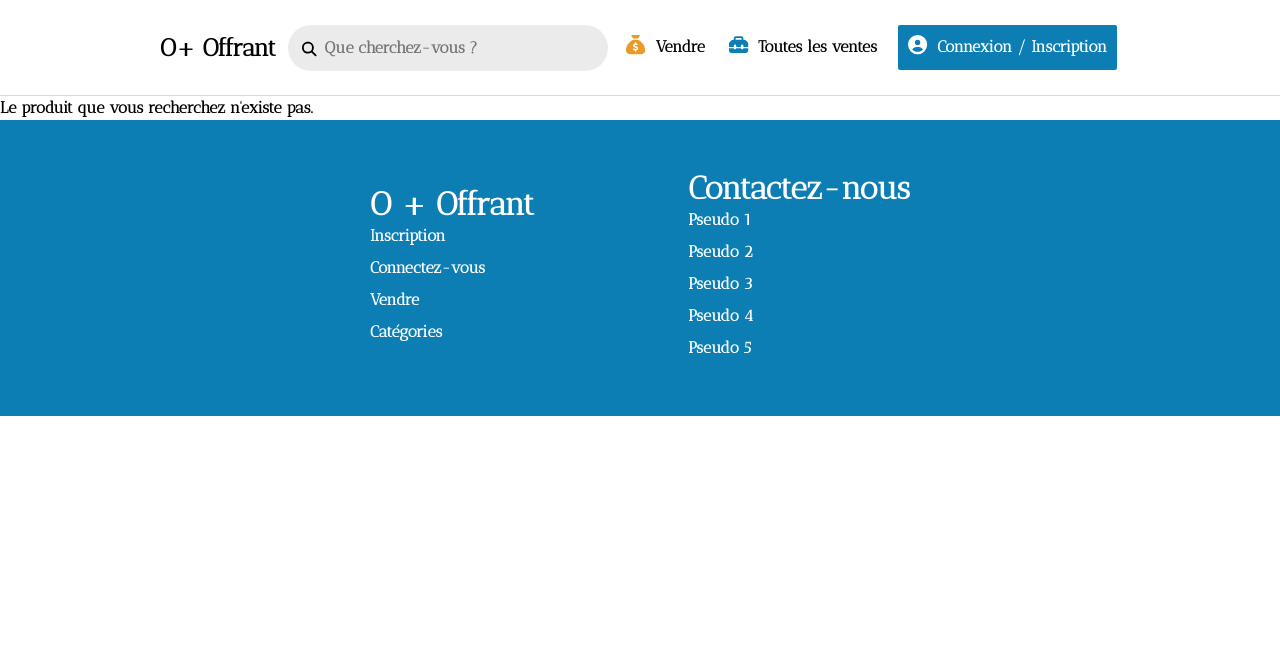
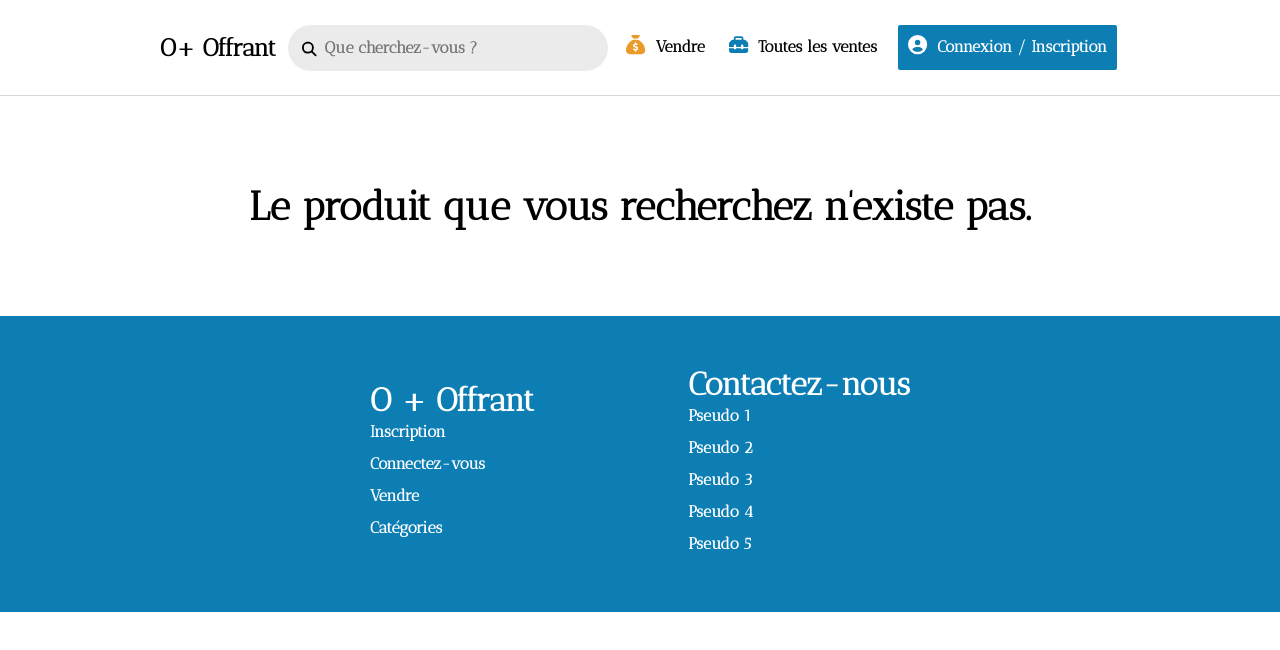
Before and after one commit to Ld-monkey/o-plus-offrant-front-end, a React (Vite) app: page /produit/1 in a window 1280 px wide. Shown: the top 650 px of the page. Built offline with nearby package versions, Linux system fonts and the light colour scheme; no server answers.

Commit message:
basic style to tag when article doesnt exist

```diff
--- a/src/components/SingleArticle/SingleArticle.scss
+++ b/src/components/SingleArticle/SingleArticle.scss
@@ -213,3 +213,9 @@ h2 {
     }
   }
 }
+
+.not-found {
+  margin: 5rem 0;
+  font-size: 2.5rem;
+  text-align: center;
+}
--- a/src/components/SingleArticle/SingleArticle.tsx
+++ b/src/components/SingleArticle/SingleArticle.tsx
@@ -1,5 +1,5 @@
 import { useEffect, useState } from 'react';
-import { useParams } from 'react-router-dom';
+import { Link, useParams } from 'react-router-dom';
 import { FontAwesomeIcon } from '@fortawesome/react-fontawesome';
 import { faStar } from '@fortawesome/free-regular-svg-icons';
 /*
@@ -76,7 +76,13 @@ function SingleArticle() {
       const now = dayjs();
       const auctionTargetDate = dayjs(article?.date_de_fin);
       const auctionDuration = dayjs.duration(auctionTargetDate.diff(now));
-      const formattedCountdown = `${auctionDuration.days()} jours ${auctionDuration.hours()}:${auctionDuration.minutes()}:${auctionDuration.seconds()}`;
+      let formattedCountdown = `${auctionDuration.days()} jours ${auctionDuration.hours()}:${auctionDuration.minutes()}:${auctionDuration.seconds()}`;
+      if (auctionDuration.days() === 1) {
+        formattedCountdown = `${auctionDuration.days()} jour ${auctionDuration.hours()}:${auctionDuration.minutes()}:${auctionDuration.seconds()}`;
+      }
+      if (auctionDuration.days() === 0) {
+        formattedCountdown = `${auctionDuration.hours()}:${auctionDuration.minutes()}:${auctionDuration.seconds()}`;
+      }
       setCountdown(formattedCountdown);
     }
     const countdownInterval = setInterval(calculateCountdown, 1000);
@@ -241,7 +247,13 @@ function SingleArticle() {
       </>
     );
   }
-  return <p>Le produit que vous recherchez n&apos;existe pas.</p>;
+  return (
+    <div id="wrapper">
+      <p className="not-found">
+        Le produit que vous recherchez n&apos;existe pas.
+      </p>
+    </div>
+  );
 }
 
 export default SingleArticle;
```
